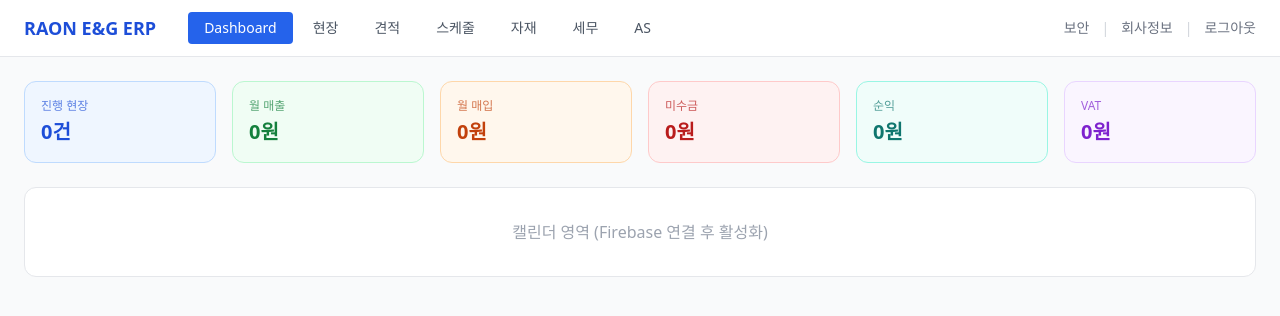
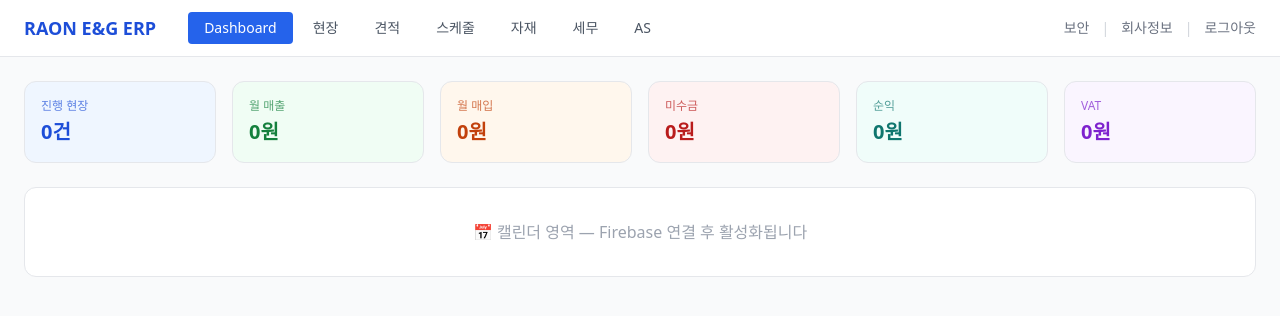
Before and after one commit to raonengerp-crypto/raon-erp, a Next.js app: page / in a window 1280 px wide. Shown: the top 316 px of the page. Built offline with nearby package versions, Linux system fonts and the light colour scheme.

Commit message:
Update page.tsx

```diff
--- a/app/page.tsx
+++ b/app/page.tsx
@@ -1,25 +1,24 @@
 'use client';
 export default function DashboardPage() {
-  const kpi=[
-    {label:'진행 현장',value:'0건',color:'bg-blue-50 text-blue-700 border-blue-200'},
-    {label:'월 매출',value:'0원',color:'bg-green-50 text-green-700 border-green-200'},
-    {label:'월 매입',value:'0원',color:'bg-orange-50 text-orange-700 border-orange-200'},
-    {label:'미수금',value:'0원',color:'bg-red-50 text-red-700 border-red-200'},
-    {label:'순익',value:'0원',color:'bg-teal-50 text-teal-700 border-teal-200'},
-    {label:'VAT',value:'0원',color:'bg-purple-50 text-purple-700 border-purple-200'},
-  ];
   return (
     <div className="space-y-6">
       <div className="grid grid-cols-6 gap-4">
-        {kpi.map(k=>(
-          <div key={k.label} className={`rounded-xl border p-4 ${k.color}`}>
+        {[
+          {label:'진행 현장', value:'0건', bg:'bg-blue-50', text:'text-blue-700'},
+          {label:'월 매출', value:'0원', bg:'bg-green-50', text:'text-green-700'},
+          {label:'월 매입', value:'0원', bg:'bg-orange-50', text:'text-orange-700'},
+          {label:'미수금', value:'0원', bg:'bg-red-50', text:'text-red-700'},
+          {label:'순익', value:'0원', bg:'bg-teal-50', text:'text-teal-700'},
+          {label:'VAT', value:'0원', bg:'bg-purple-50', text:'text-purple-700'},
+        ].map(k => (
+          <div key={k.label} className={`rounded-xl border p-4 ${k.bg} ${k.text}`}>
             <p className="text-xs font-medium opacity-70 mb-1">{k.label}</p>
             <p className="text-xl font-bold">{k.value}</p>
           </div>
         ))}
       </div>
       <div className="bg-white rounded-xl border border-gray-200 p-8 text-center text-gray-400">
-        캘린더 영역 (Firebase 연결 후 활성화)
+        📅 캘린더 영역 — Firebase 연결 후 활성화됩니다
       </div>
     </div>
   );
```
